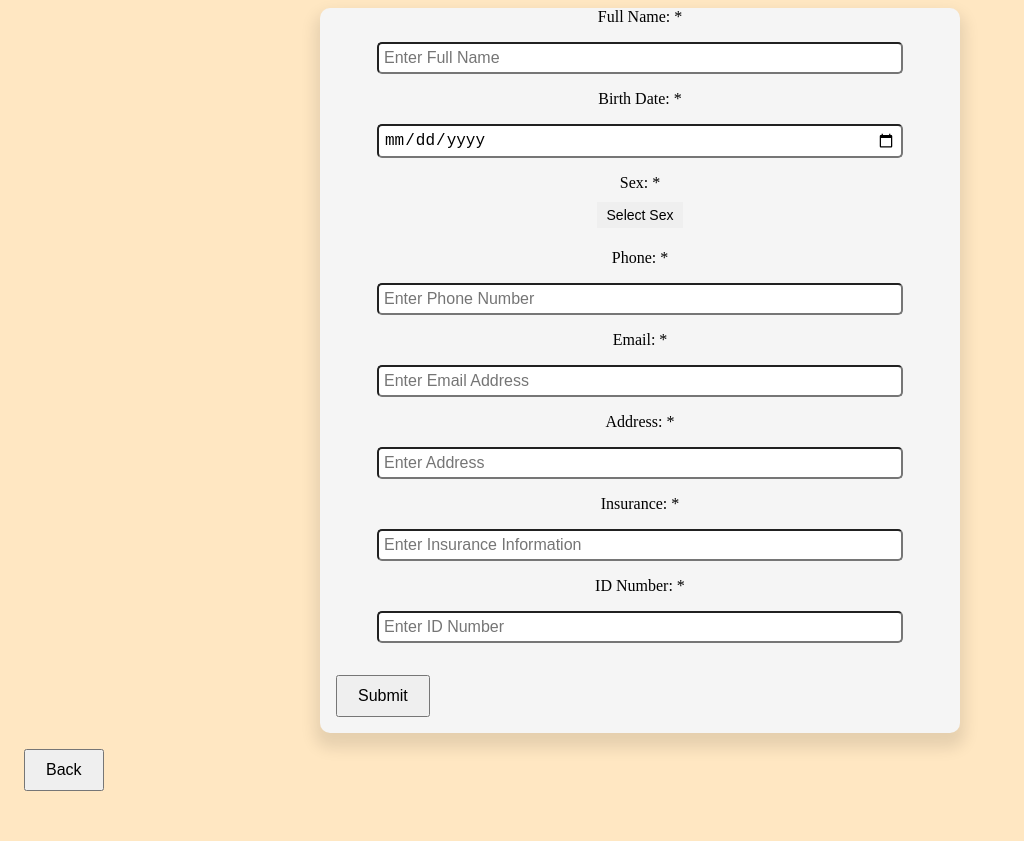
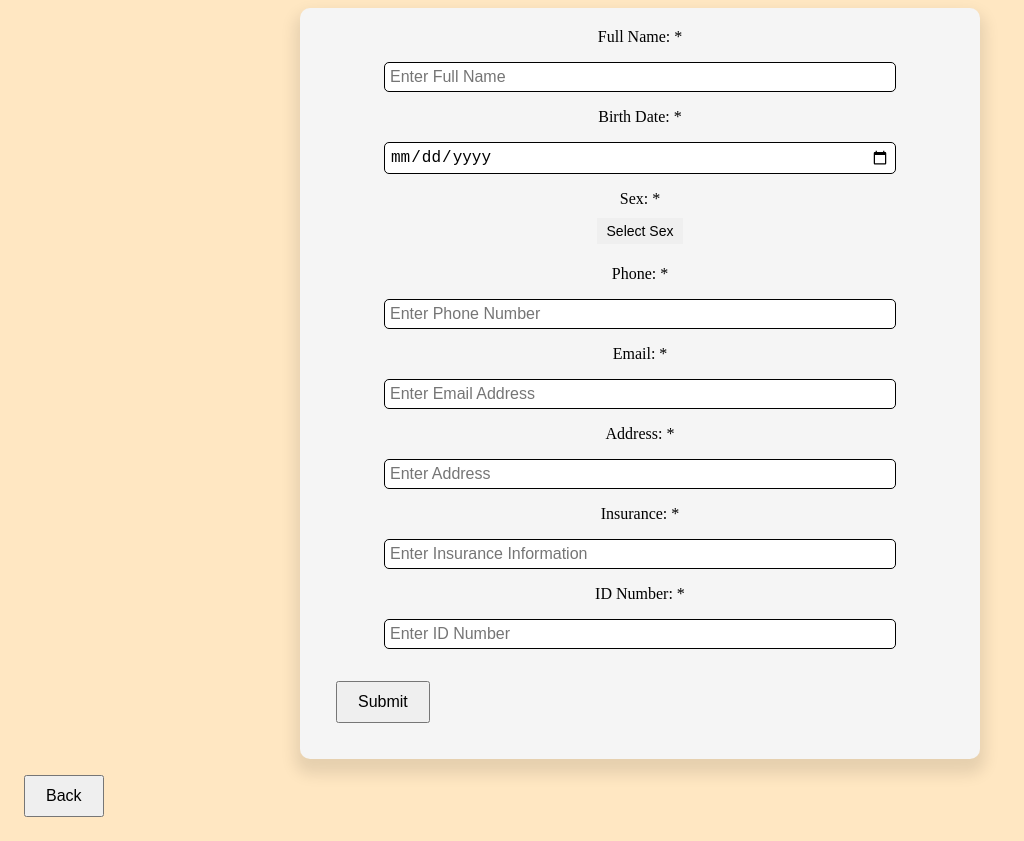
Before and after one commit to mohammadabk2/Beit-Hanina-Community-Center-Vol-App, a React (Create React App) app in the folder client/: page /sign-up in a window 1280 px wide. Shown: the whole page, without its empty margins (0-1024 px from the left). Before the commit the page ends 815 px from the top, so only its background shows below. Built offline with nearby package versions, Linux system fonts and the light colour scheme.

Commit message:
changes input field border

```diff
--- a/client/src/App.css
+++ b/client/src/App.css
@@ -54,6 +54,8 @@
 
 .input-field {
   border-radius: 5px;
+  border: solid;
+  border-width: 1px;
   margin: 1rem;
   padding: 5px;
   font-size: 16px;
@@ -103,3 +105,16 @@ body {
 .dropdown-item a:hover {
   background-color: var(--common-colour-3);
 }
+
+input {
+  border: 1px solid #ccc;
+  transition: outline-color 0.3s ease;
+  outline: 2px solid transparent;
+  padding: 8px;
+  box-sizing: border-box;
+  margin: 0;
+}
+
+input:focus {
+  outline-color: blue;
+}
--- a/client/src/pages/SignUpPage/SignUp.css
+++ b/client/src/pages/SignUpPage/SignUp.css
@@ -5,6 +5,7 @@
   background-color: var(--common-colour-1);
   border-radius: 10px;
   max-width: 700px;
+  padding: 20px;
 }
 
 .sex-button {
```
